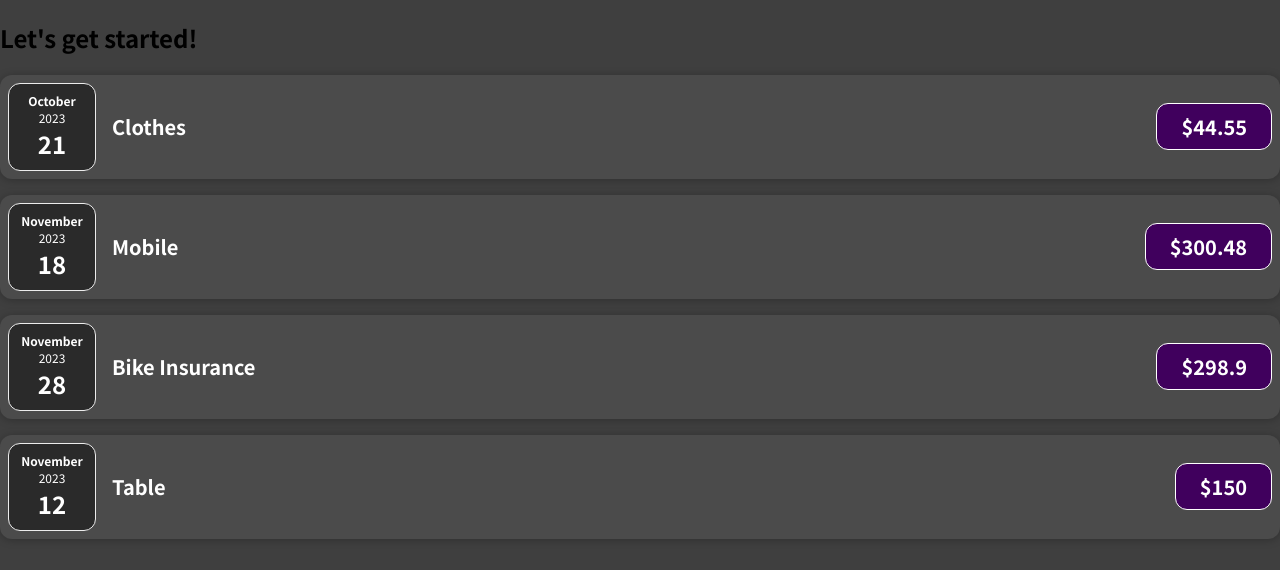
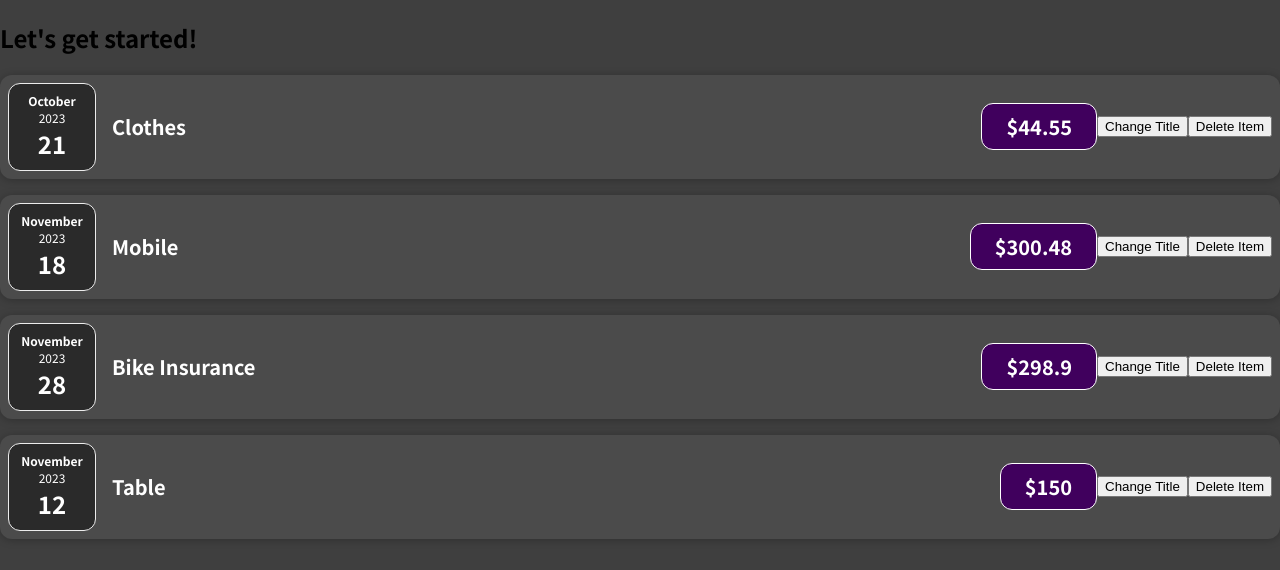
Before and after one commit to Ganeshbjamkar/GettingStartedWithReactjs, a React (Create React App) app: page / in a window 1280 px wide. Shown: the top 570 px of the page. Built offline with nearby package versions, Linux system fonts and the light colour scheme.

Commit message:
Adding Event Listeners Change Title and Delete button

```diff
--- a/src/components/expenses/ExpenseItem.js
+++ b/src/components/expenses/ExpenseItem.js
@@ -5,6 +5,13 @@ import Card from "../UI/Card";
 import "./ExpenseItem.css";
 
 const ExpenseItem = (props) => {
+  const clickHandler = () => {
+    console.log("Clicked!!!");
+  };
+
+  const deleteHandler = () => {
+    console.log("Deleted Item!!");
+  };
   return (
     <Card className="expense-item">
       <ExpenseDate date={props.date} />
@@ -12,6 +19,8 @@ const ExpenseItem = (props) => {
         <h2>{props.title}</h2>
         <div className="expense-item__price">${props.amount}</div>
       </div>
+      <button onClick={clickHandler}>Change Title</button>
+      <button onClick={deleteHandler}>Delete Item</button>
     </Card>
   );
 };
```
